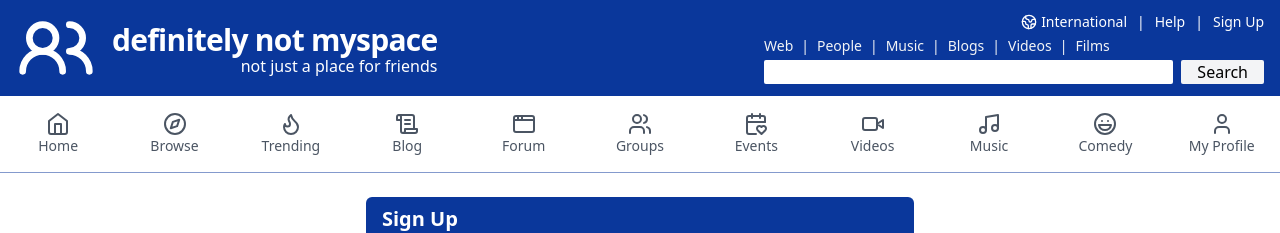
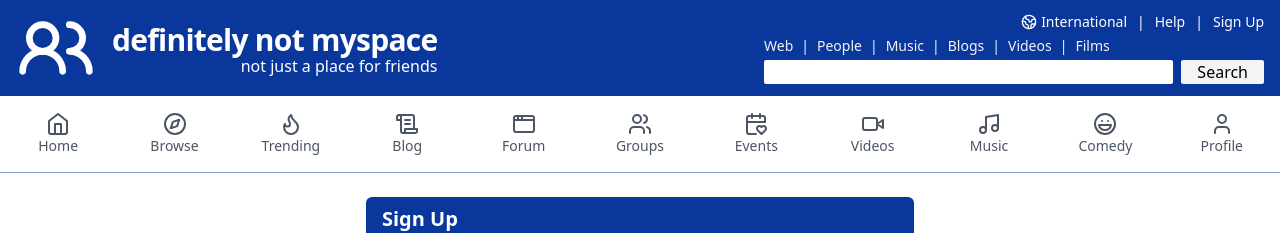
Before and after one commit to pn-code/probable-memory, a Next.js app: page /signup in a window 1280 px wide. Shown: the top 233 px of the page. Built offline with nearby package versions, Linux system fonts and the light colour scheme; no server answers.

Commit message:
Reverted SubNavbar's My Profile to Profile

```diff
--- a/app/components/Navigation/SubNavbar.tsx
+++ b/app/components/Navigation/SubNavbar.tsx
@@ -127,7 +127,7 @@ export default function SubNavbar() {
                         href={`/profile/${user?._id}`}
                     >
                         <User />
-                        <span>My Profile</span>
+                        <span>Profile</span>
                     </Link>
                 </li>
             </ul>
```
